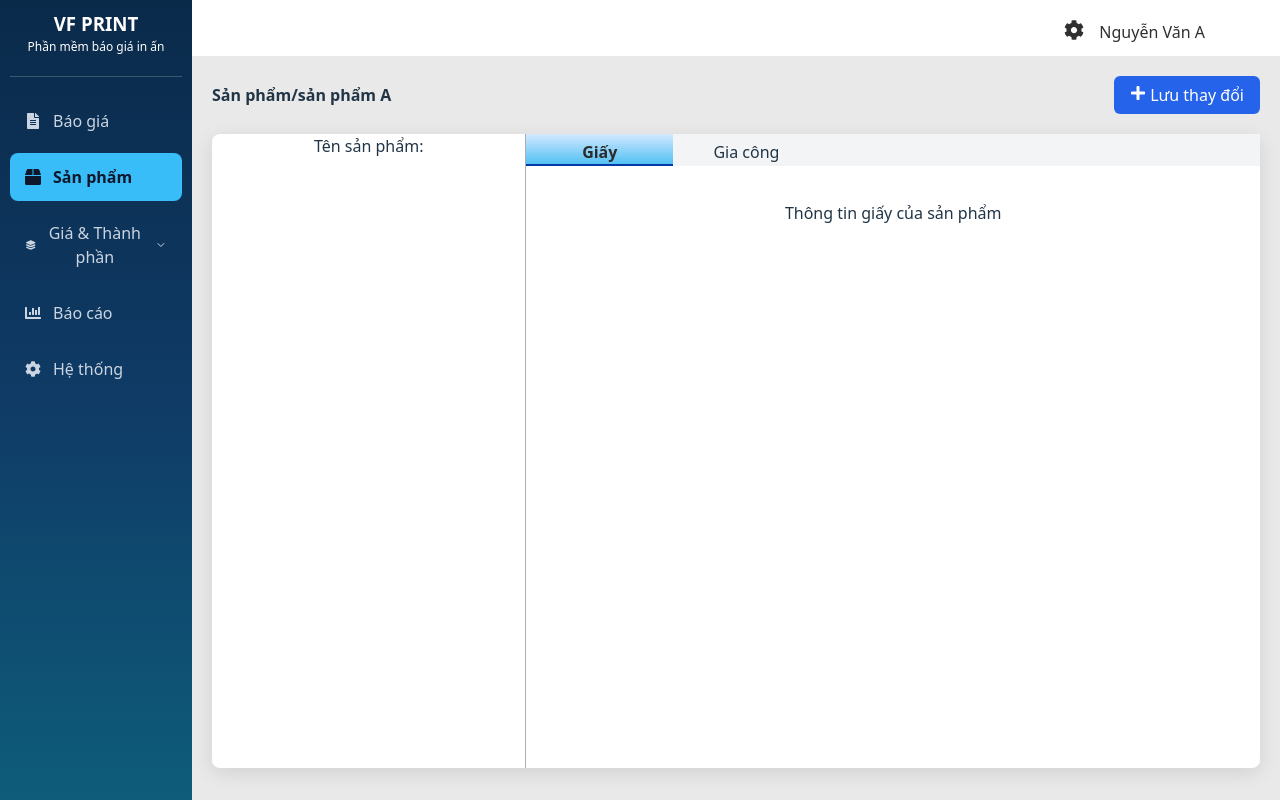
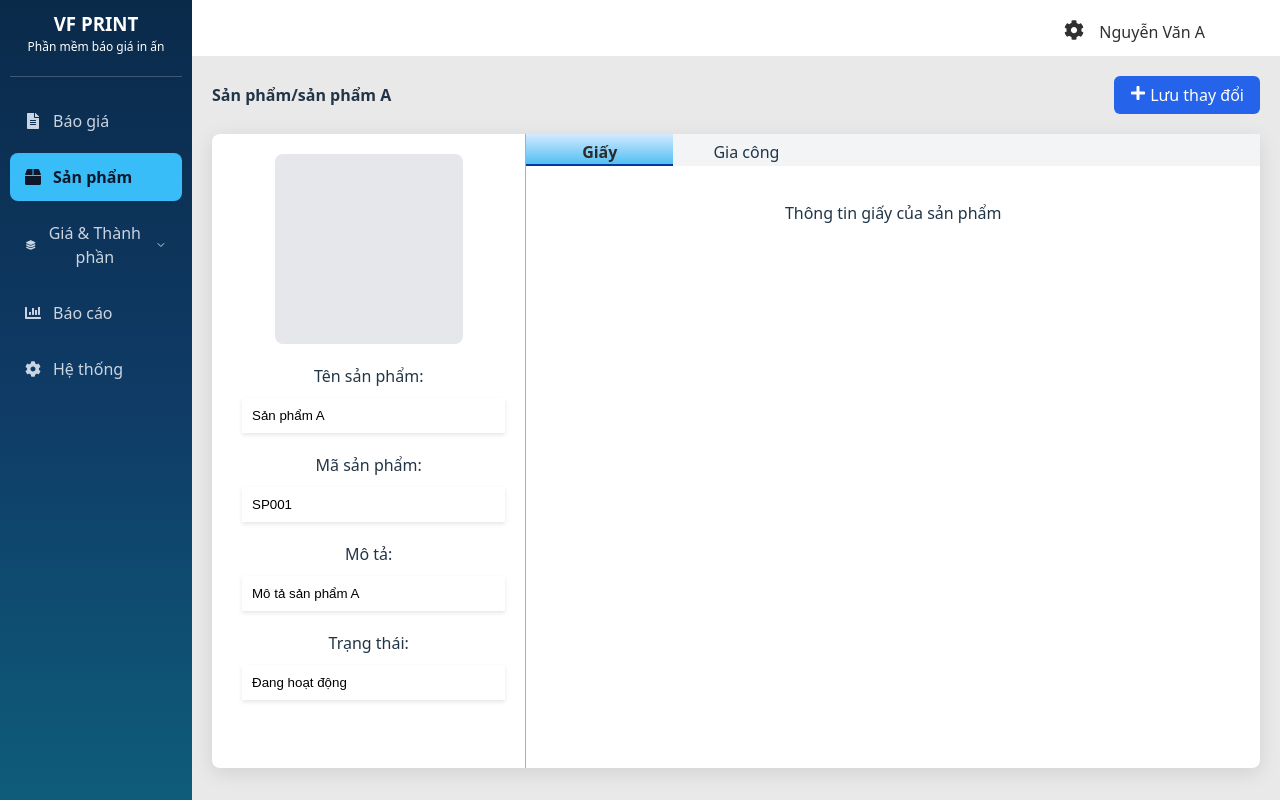
Before and after one commit to Robert-Ph/vfpricecal, a React (Vite) app in the folder VFPriceCal-User/: page /product/1 in a window 1280 px wide. Built offline with nearby package versions, Linux system fonts and the light colour scheme.

Commit message:
update product detail page

```diff
--- a/VFPriceCal-User/src/pages/ProductPage/ProductDetail/ProductDetail.tsx
+++ b/VFPriceCal-User/src/pages/ProductPage/ProductDetail/ProductDetail.tsx
@@ -13,7 +13,29 @@ const ProductDetail = () => {
             </div>
             <div className="product-detail-info">
                 <div className="product-info-basic">
-                    <label htmlFor="product-name">Tên sản phẩm:</label>
+                    <div className="product-image">
+                        {/* Image placeholder */}
+                    </div>
+                    <div className="product-item">
+                        <label htmlFor="product-name">Tên sản phẩm:</label>
+                        <input type="text" id="product-name" value="Sản phẩm A" />
+                    </div>
+
+                    <div className="product-item">
+                        <label htmlFor="product-code">Mã sản phẩm:</label>
+                        <input type="text" id="product-code" value="SP001" />
+                    </div>
+
+                    <div className="product-item">
+                        <label htmlFor="product-description">Mô tả:</label>
+                        <input type="text" id="product-description" value="Mô tả sản phẩm A" />
+                    </div>
+
+                    <div className="product-item">
+                        <label htmlFor="product-status">Trạng thái:</label>
+                        <input type="text" id="product-status" value="Đang hoạt động" />
+                    </div>
+
                 </div>
                 <div className="product-info-advanced">
                     <div className="tabs">
--- a/VFPriceCal-User/src/pages/ProductPage/ProductDetail/productDetail.scss
+++ b/VFPriceCal-User/src/pages/ProductPage/ProductDetail/productDetail.scss
@@ -45,9 +45,34 @@
             width: 30%;
             border-right: 1px solid #aeaeaf;
 
-            label {
-                font-size: 16px;
-                font-weight: 500;
+            .product-image {
+                margin-top: 20px;
+                width: 60%;
+                height: 30%;
+                background: #e5e7eb;
+                border-radius: 8px;
+                margin-bottom: 20px;
+            }
+
+            .product-item {
+                display: flex;
+                flex-direction: column;
+                width: 100%;
+                padding: 0 20px;
+                gap: 10px;
+                margin-bottom: 20px;
+                float: left;
+
+                label {
+                    font-size: 16px;
+                    font-weight: 500;
+                }
+                input {
+                    margin-left: 10px;
+                    padding: 10px;
+                    box-shadow: 0 2px 4px rgba(0, 0, 0, 0.1);
+                    border: none;
+                }
             }
 
             span {
```
